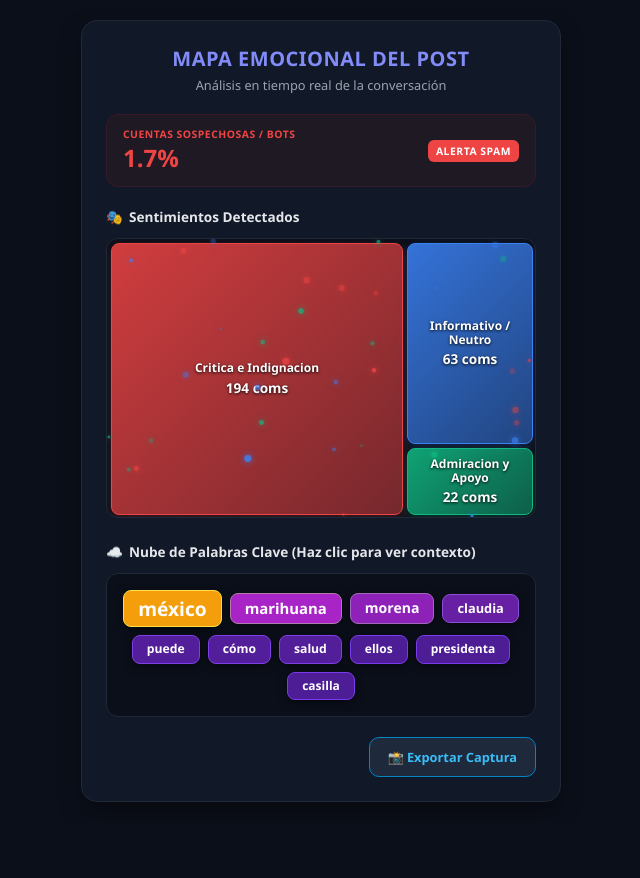
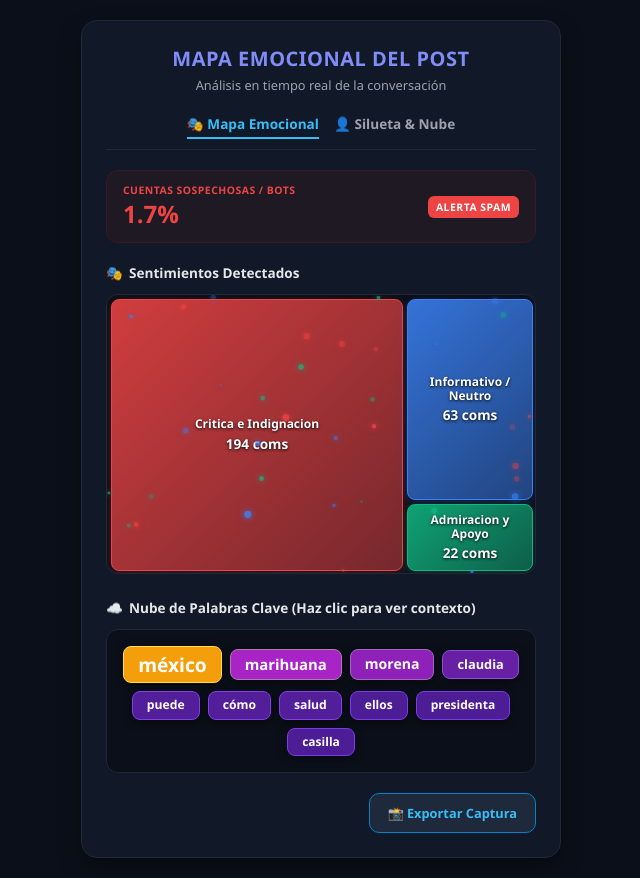
Before and after one commit to WiliamCampa/huelladigital-lab, a plain HTML site: page index.html in a window 1280 px wide. Shown: the whole page, without its empty margins (319-959 px from the left). Before the commit the page ends 822 px from the top, so only its background shows below. Drawn offline with nearby package versions, Linux system fonts and the light colour scheme.

Commit message:
Add files via upload

```diff
--- a/index.html
+++ b/index.html
@@ -308,6 +308,12 @@
             <h2>Mapa Emocional del Post</h2>
             <p>Análisis en tiempo real de la conversación</p>
         </div>
+    <!-- Barra de Navegación entre Dashboards -->
+        <div style="display: flex; justify-content: center; gap: 15px; margin-bottom: 20px; border-bottom: 1px solid #1f2937; padding-bottom: 10px;">
+         <a href="index.html" style="color: #38bdf8; text-decoration: none; font-weight: 700; font-size: 0.85rem; border-bottom: 2px solid #38bdf8; padding-bottom: 4px;">🎭 Mapa Emocional</a>
+         <a href="silueta.html" style="color: #9ca3af; text-decoration: none; font-weight: 600; font-size: 0.85rem; transition: color 0.2s;" onmouseover="this.style.color='#ffffff'" onmouseout="this.style.color='#9ca3af'">👤 Silueta & Nube</a>
+        </div>
+
 
         <!-- Métrica de Bots -->
         <div class="bot-alert-box">
```
Also changed, not shown: silueta.html (+6 -0 lines).
